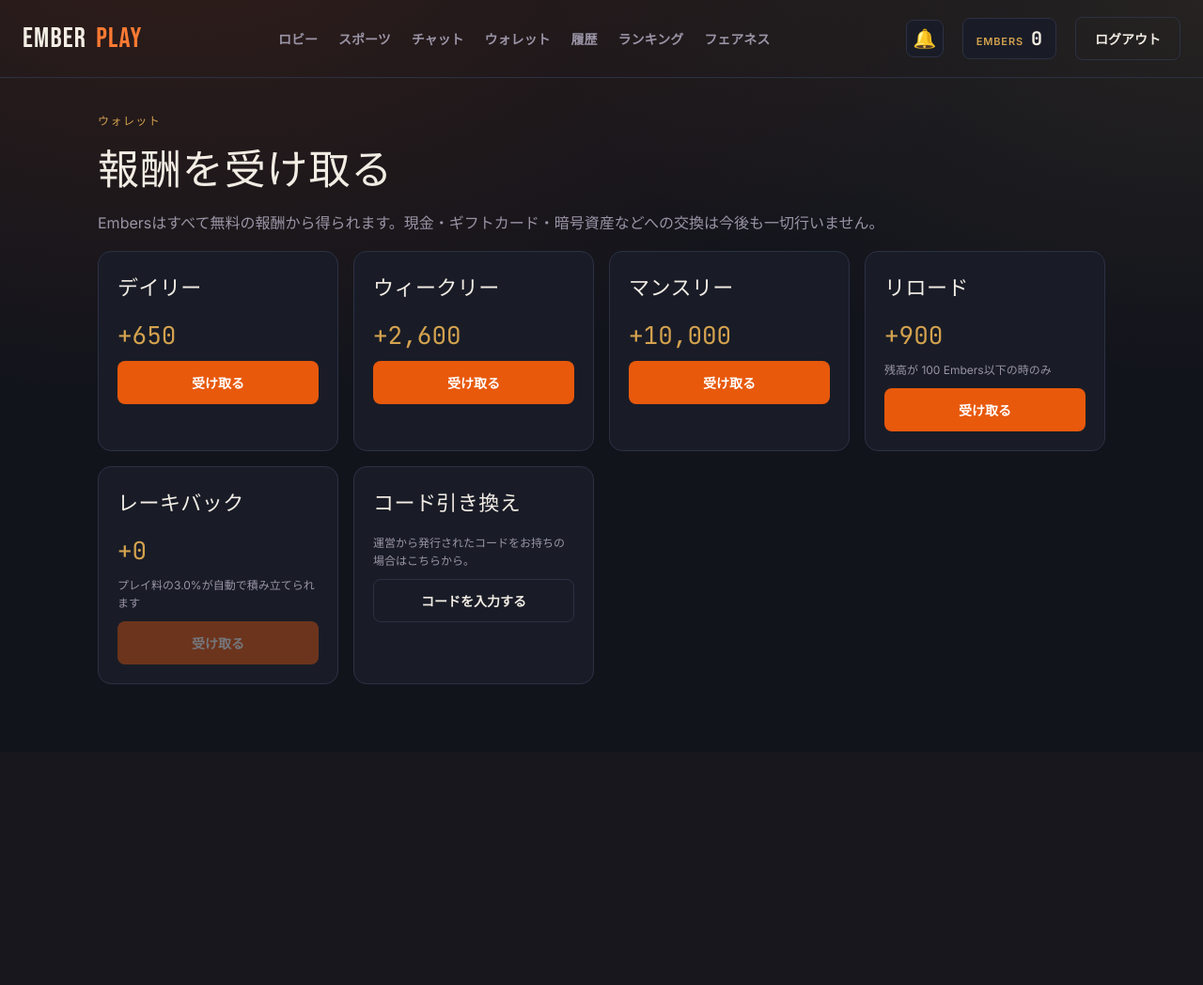
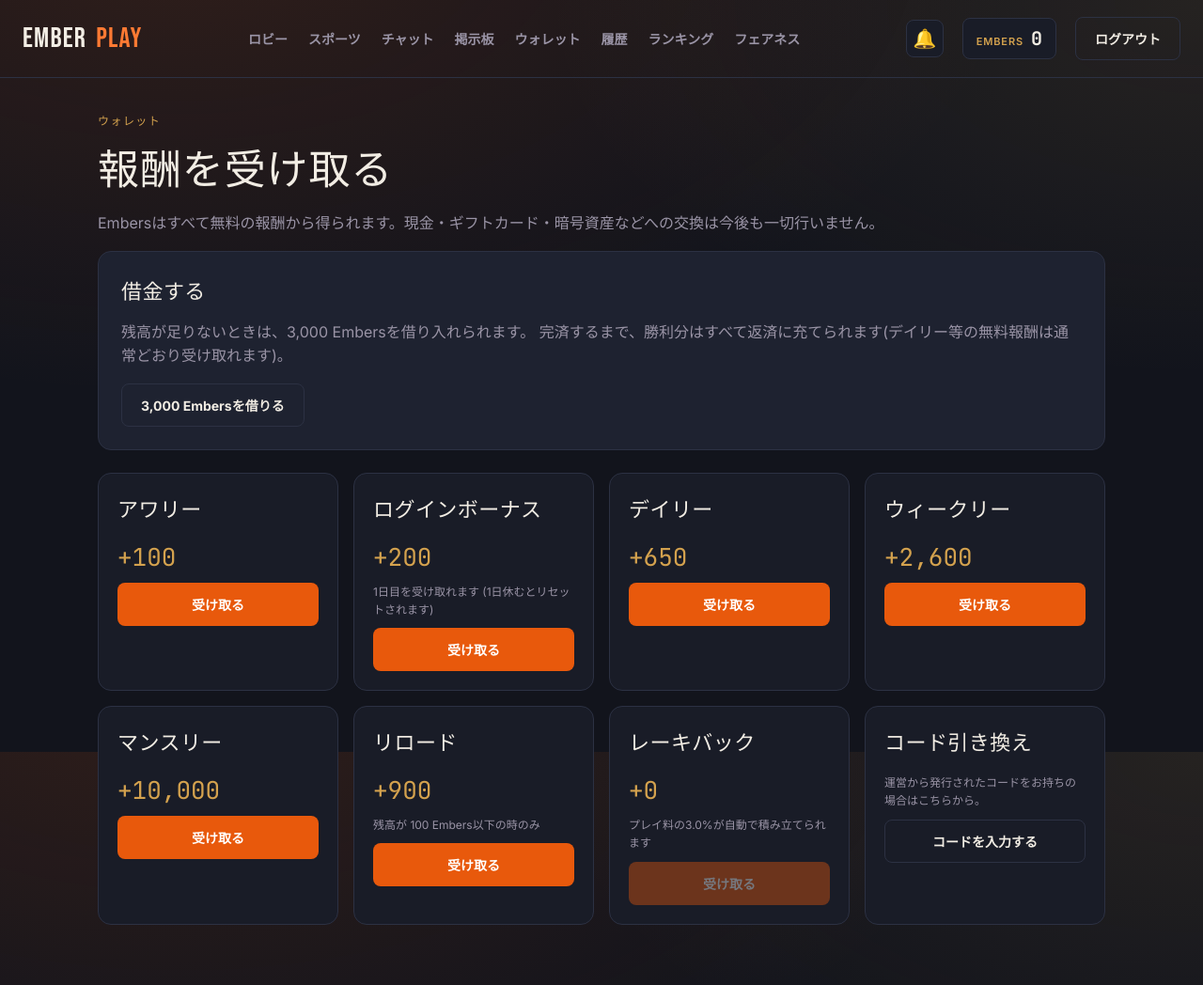
Before and after one commit to ebi12230928-svg/ebi-emberplay, a Flask app: page /wallet in a window 1280 px wide. Shown: the whole page at 94% size. Before the commit the page ends 728 px from the top, so only its background shows below. Run offline with Flask 3, Linux system fonts and the light colour scheme; the visitor is signed in with stand-in values (Sample User, id 1); data that the repository does not hold is empty; parts of the project's set-up code (start-up, migrations or seed data) failed here and were passed over.

Commit message:
Add files via upload

```diff
--- a/templates/base.html
+++ b/templates/base.html
@@ -19,6 +19,7 @@
       <a href="{{ url_for('sportsbook.index') }}">スポーツ</a>
       {% if nav_user.is_vip or nav_user.is_admin %}<a href="{{ url_for('vip.lounge') }}" style="color: var(--gold);">VIPラウンジ</a>{% endif %}
       <a href="{{ url_for('chat.index') }}">チャット</a>
+      <a href="{{ url_for('lobby.announcements') }}">掲示板</a>
       <a href="{{ url_for('rewards.wallet') }}">ウォレット</a>
       <a href="{{ url_for('lobby.history') }}">履歴</a>
       <a href="{{ url_for('leaderboard.index') }}">ランキング</a>
--- a/templates/wallet.html
+++ b/templates/wallet.html
@@ -7,7 +7,7 @@
 <p>Embersはすべて無料の報酬から得られます。現金・ギフトカード・暗号資産などへの交換は今後も一切行いません。</p>
 
 {% if nav_user.debt and nav_user.debt > 0 %}
-<div class="panel" style="border-color: var(--loss); margin-bottom: 24px;">
+<div class="panel debt-panel" style="border-color: var(--loss); margin-bottom: 24px;">
   <h3 style="color: var(--loss); margin-bottom: 8px;">借金残高: {{ "{:,}".format(nav_user.debt) }}</h3>
   <p style="margin: 0;">
     完済するまで、ゲームでの勝利分は残高に反映されず、すべて借金の返済に充てられます。
@@ -15,9 +15,45 @@
     {% if monthly_locked %}<br><strong style="color: var(--loss);">借金を1ヶ月以内に返済しなかったため、マンスリー報酬は完済まで利用できません。</strong>{% endif %}
   </p>
 </div>
+{% else %}
+<div class="panel" style="margin-bottom: 24px;">
+  <h3 style="margin-bottom: 8px;">借金する</h3>
+  <p style="margin-bottom: 16px;">
+    残高が足りないときは、{{ "{:,}".format(config.LOAN_AMOUNT) }} Embersを借り入れられます。
+    完済するまで、勝利分はすべて返済に充てられます(デイリー等の無料報酬は通常どおり受け取れます)。
+  </p>
+  <form method="POST" action="{{ url_for('rewards.borrow') }}" onsubmit="return confirm('{{ config.LOAN_AMOUNT }} Embersを借り入れます。よろしいですか？');">
+    <button type="submit" class="btn btn-ghost">{{ "{:,}".format(config.LOAN_AMOUNT) }} Embersを借りる</button>
+  </form>
+</div>
 {% endif %}
 
 <div class="reward-grid">
+  <div class="reward-card">
+    <h3>アワリー</h3>
+    <div class="reward-amount">+{{ "{:,}".format(config.HOURLY_REWARD) }}</div>
+    <form method="POST" action="{{ url_for('rewards.claim_hourly') }}">
+      <button class="btn btn-ember btn-block" {% if hourly_wait > 0 %}disabled{% endif %}>
+        {% if hourly_wait > 0 %}受取済み{% else %}受け取る{% endif %}
+      </button>
+    </form>
+    {% if hourly_wait > 0 %}<span class="countdown" data-countdown="{{ hourly_wait }}"></span>{% endif %}
+  </div>
+
+  <div class="reward-card">
+    <h3>ログインボーナス</h3>
+    <div class="reward-amount">+{{ "{:,}".format(streak_reward_amount) }}</div>
+    <p style="font-size: 12px; margin: 0;">
+      {% if streak_ready %}{{ streak_next_day }}日目を受け取れます{% else %}現在{{ streak_next_day - 1 }}日連続{% endif %}
+      (1日休むとリセットされます)
+    </p>
+    <form method="POST" action="{{ url_for('rewards.claim_streak') }}">
+      <button class="btn btn-ember btn-block" {% if not streak_ready %}disabled{% endif %}>
+        {% if streak_ready %}受け取る{% else %}受取済み{% endif %}
+      </button>
+    </form>
+  </div>
+
   <div class="reward-card">
     <h3>デイリー</h3>
     <div class="reward-amount">+{{ "{:,}".format(config.DAILY_REWARD) }}</div>
@@ -102,5 +138,12 @@
     tick();
     setInterval(tick, 1000);
   });
+
+  // 報酬受け取りに成功した直後は、全カードに軽いポップ演出をつける
+  if (document.querySelector(".flash-success")) {
+    document.querySelectorAll(".reward-card").forEach((card) => {
+      card.classList.add("claim-pop");
+    });
+  }
 </script>
 {% endblock %}
```
Also changed, not shown: templates/admin.html (+28 -0 lines), templates/announcements.html (added, +18 -0 lines), templates/index.html (+13 -0 lines).
